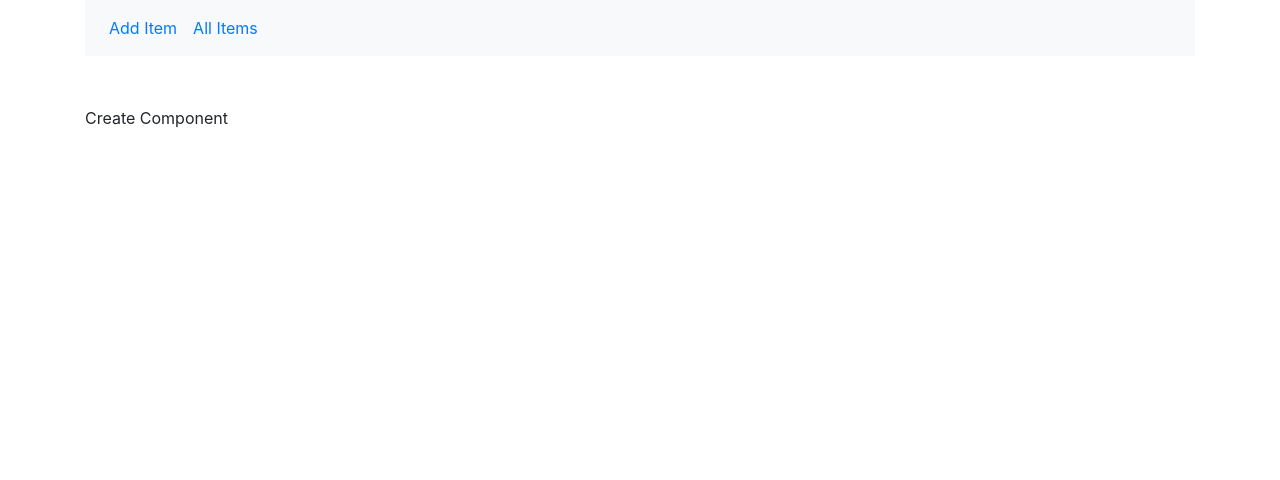
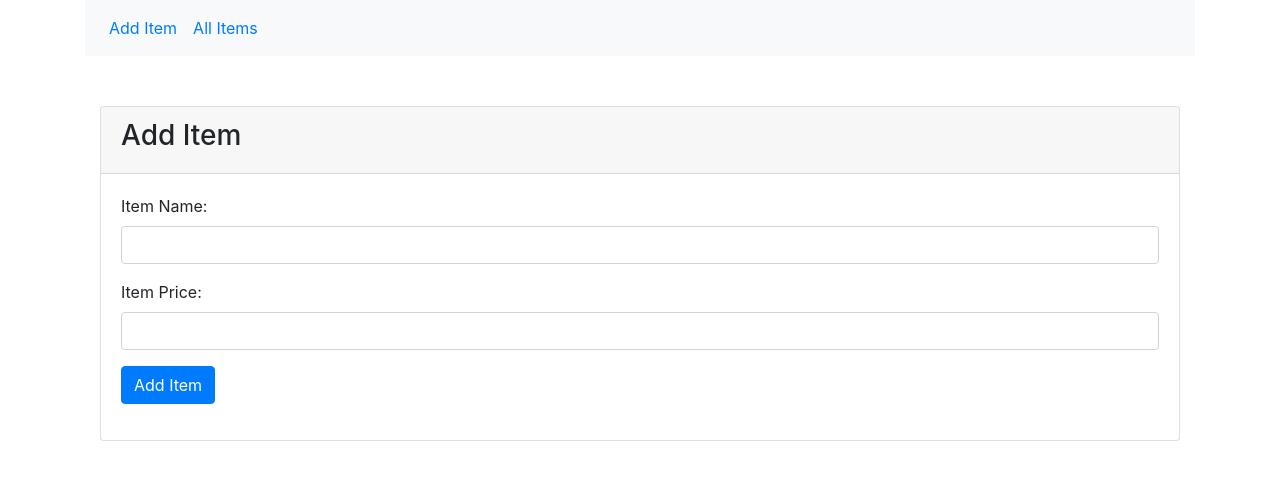
Before and after one commit to hendisantika/vue-crud-nodejs-mongo, a Vue app: page /create in a window 1280 px wide. Shown: the top 480 px of the page. Built offline with nearby package versions, Linux system fonts and the light colour scheme.

Commit message:
#15 - Create a form inside create.vue component

```diff
--- a/src/components/Create.vue
+++ b/src/components/Create.vue
@@ -1,10 +1,34 @@
 // Create.vue
 
 <template>
-    <div>
-        Create Component
+    <div class="container">
+        <div class="card">
+            <div class="card-header">
+                <h3>Add Item</h3>
+            </div>
+            <div class="card-body">
+                <form v-on:submit.prevent="addItem">
+                    <div class="form-group">
+                        <label>Item Name:</label>
+                        <input class="form-control" type="text"/>
+                    </div>
+                    <div class="form-group">
+                        <label>Item Price:</label>
+                        <input class="form-control" type="text"/>
+                    </div>
+                    <div class="form-group">
+                        <input class="btn btn-primary" type="submit" value="Add Item"/>
+                    </div>
+                </form>
+            </div>
+        </div>
     </div>
 </template>
+
 <script>
-    export default {}
+    export default {
+        components: {
+            name: 'AddItem'
+        }
+    }
 </script>
```
